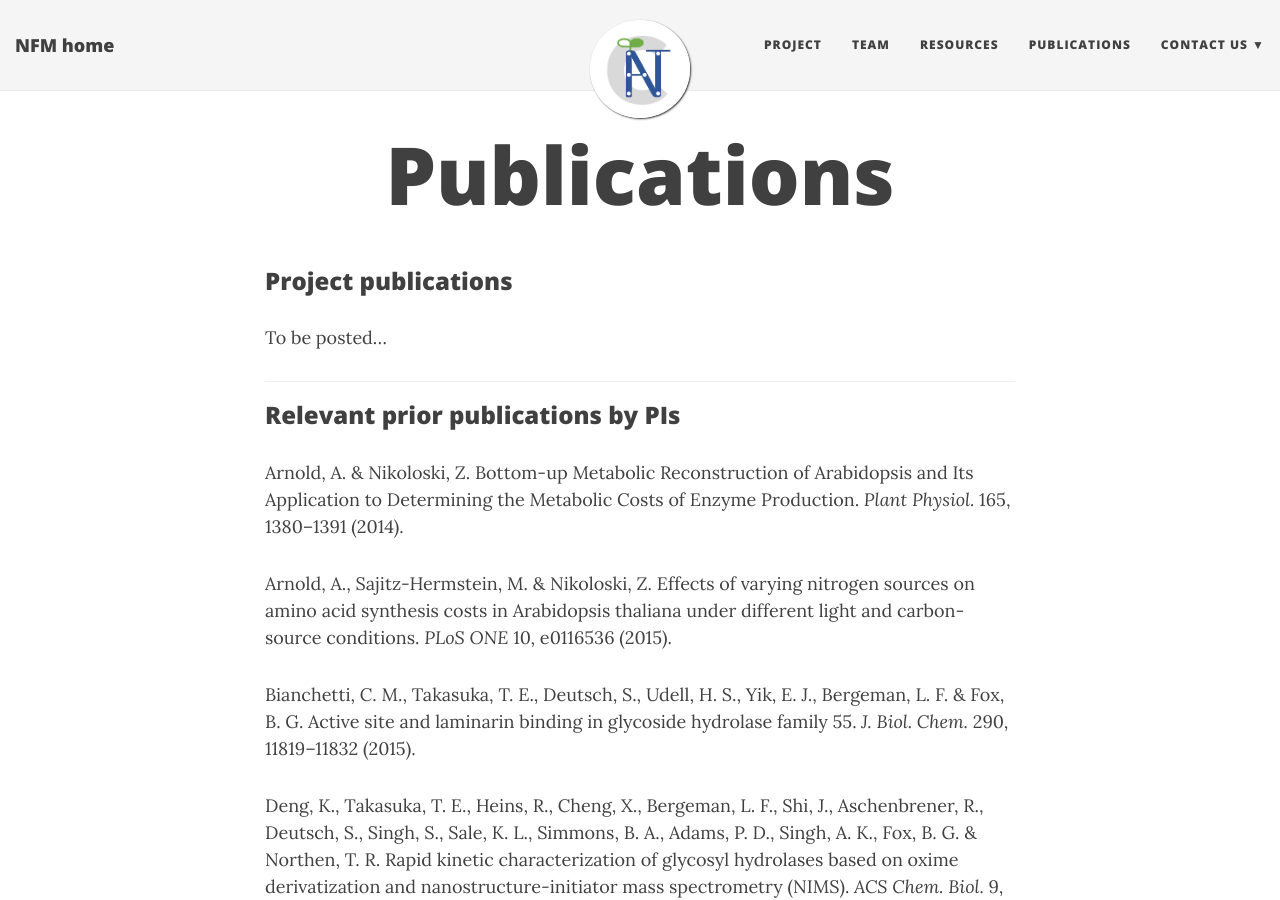
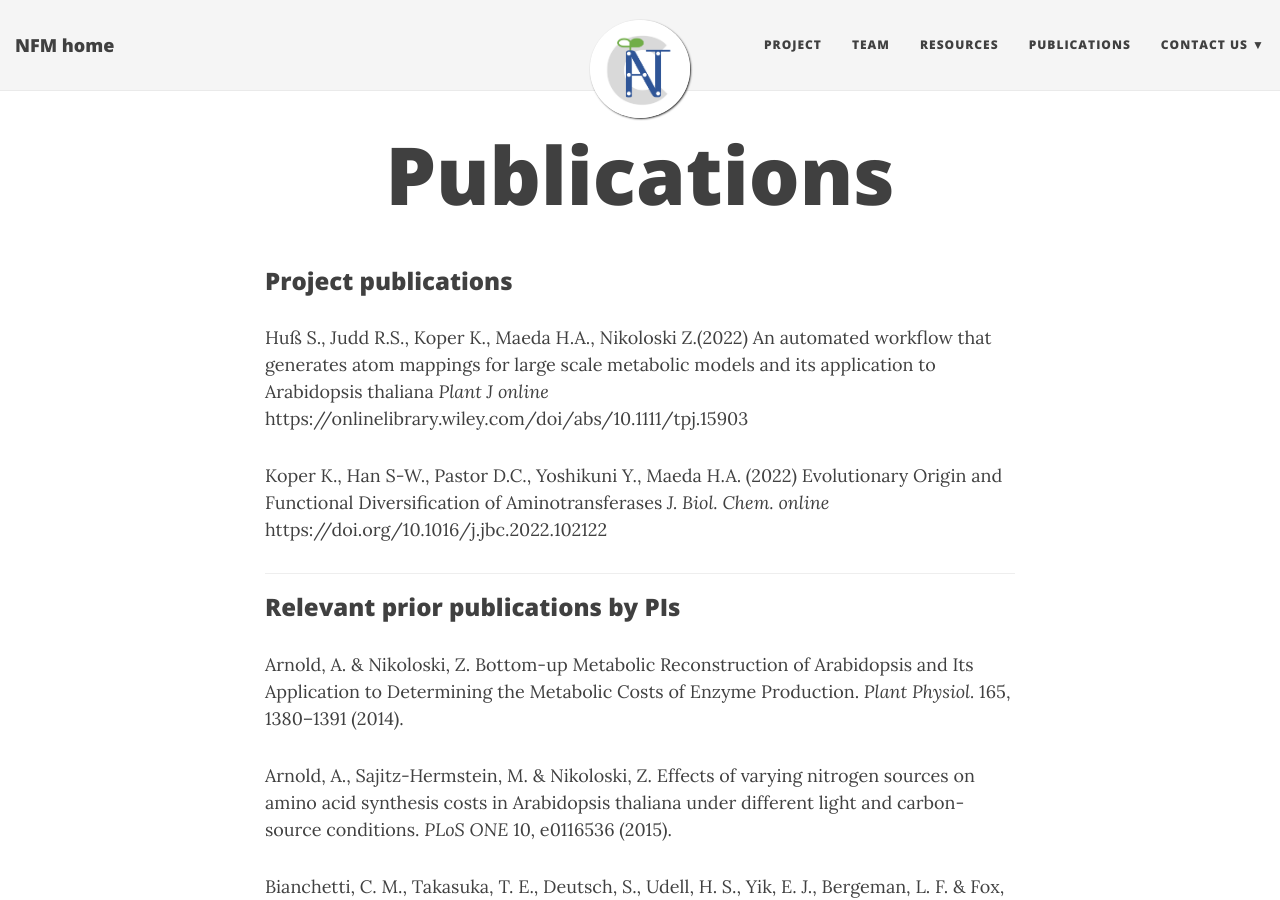
Before and after one commit to NfluxMap/NfluxMap.github.io, a Jekyll site: the page built from publications.md, in a window 1280 px wide and 900 px high. Built offline with Jekyll 4.4.1, drawn with Linux system fonts in a browser that asks for light colours; nearby versions of some CDN libraries; a style sheet for code colours, icons or effects is not loaded.

Commit message:
Update publications.md

```diff
--- a/publications.md
+++ b/publications.md
@@ -3,7 +3,11 @@
 title: Publications
 ---
 ### Project publications
-To be posted...
+
+Huß S., Judd R.S., Koper K., Maeda H.A., Nikoloski Z.(2022) An automated workflow that generates atom mappings for large scale metabolic models and its application to Arabidopsis thaliana *Plant J online* https://onlinelibrary.wiley.com/doi/abs/10.1111/tpj.15903
+
+Koper K., Han S-W., Pastor D.C., Yoshikuni Y., Maeda H.A. (2022) Evolutionary Origin and Functional Diversification of Aminotransferases *J. Biol. Chem. online* https://doi.org/10.1016/j.jbc.2022.102122
+
 
 _______________
 
```
